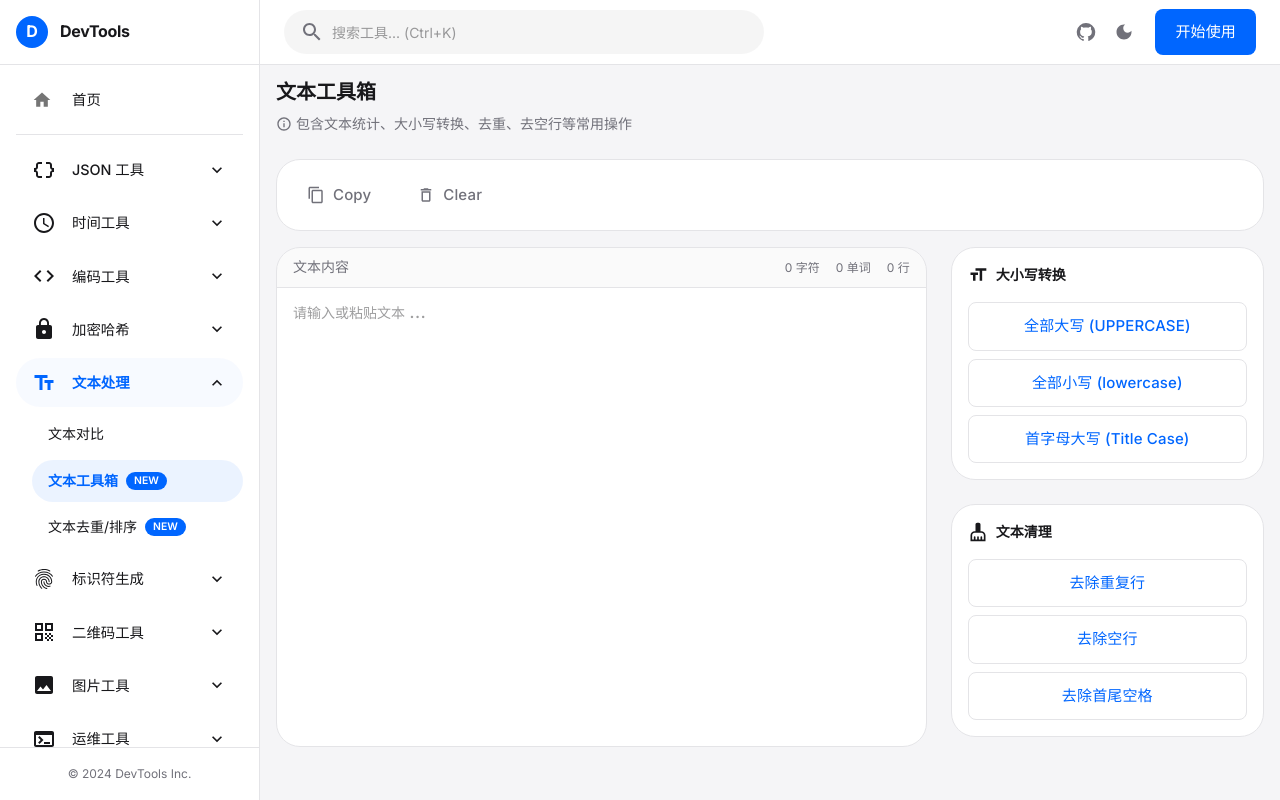
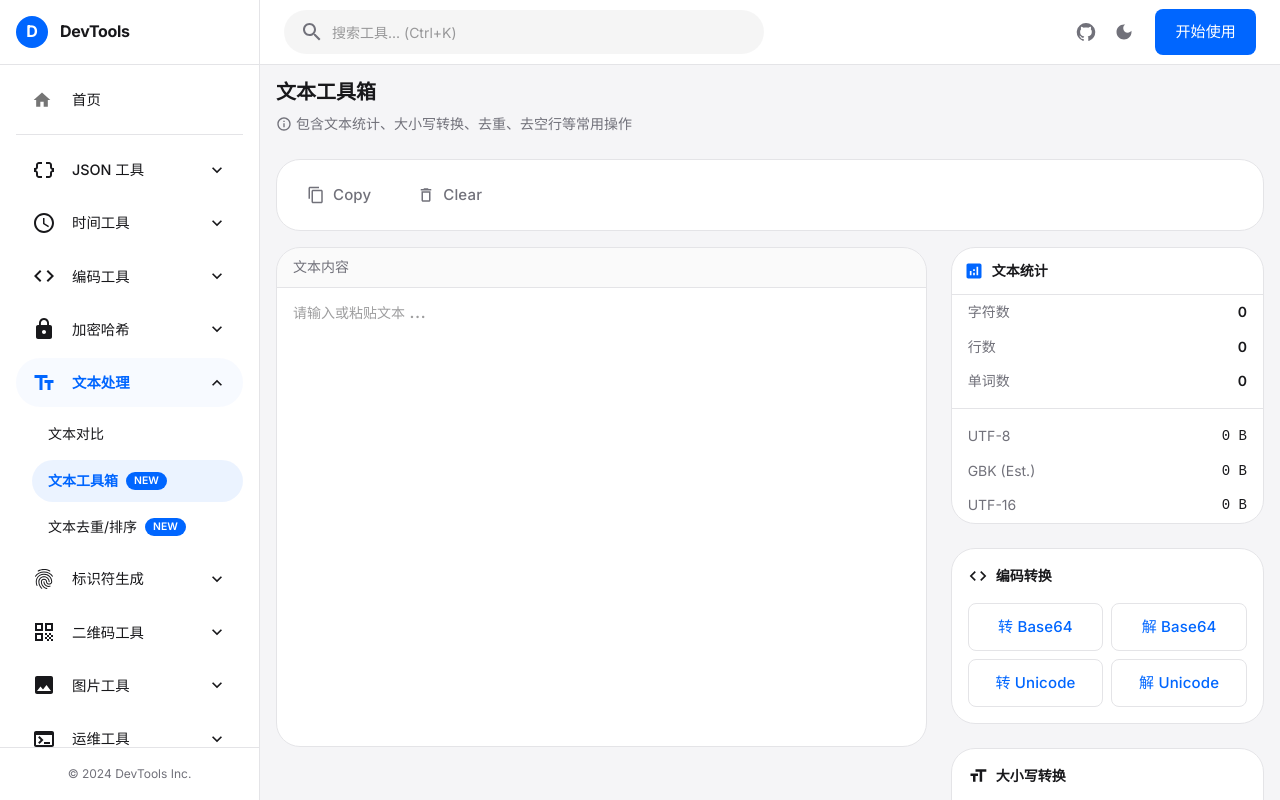
Before and after one commit to Code-suphub/tools_organization, a React (Vite) app: page /tools/text/toolkit in a window 1280 px wide. Shown: the top 800 px of the page. Built offline with nearby package versions, Linux system fonts and the light colour scheme.

Commit message:
feat(text-toolkit): 新增文本编码统计与转换功能

```diff
--- a/src/config/tools.js
+++ b/src/config/tools.js
@@ -420,7 +420,7 @@ export const tools = [
     {
         id: 'text-toolkit',
         name: '文本工具箱',
-        description: '文本统计、大小写转换、清理等',
+        description: '文本统计、编码转换/查看、大小写转换、清理等',
         category: 'text',
         path: '/tools/text/toolkit',
         icon: 'Build',
--- a/src/tools/text/TextToolkit.jsx
+++ b/src/tools/text/TextToolkit.jsx
@@ -13,7 +13,11 @@ import {
 import DeleteOutlineIcon from '@mui/icons-material/DeleteOutline';
 import ContentCopyIcon from '@mui/icons-material/ContentCopy';
 import FormatSizeIcon from '@mui/icons-material/FormatSize';
+
 import CleaningServicesIcon from '@mui/icons-material/CleaningServices';
+import CodeIcon from '@mui/icons-material/Code';
+import AnalyticsIcon from '@mui/icons-material/Analytics';
+import { Table, TableBody, TableCell, TableContainer, TableHead, TableRow } from '@mui/material';
 
 import ToolCard from '../../components/ToolCard';
 
@@ -33,11 +37,15 @@ function TextToolkit() {
      * 统计信息
      */
     const stats = useMemo(() => {
+        const str = input || '';
         return {
-            chars: input.length,
-            lines: input ? input.split(/\r\n|\r|\n/).length : 0,
-            words: input ? input.trim().split(/\s+/).length : 0,
-            bytes: new Blob([input]).size,
+            chars: str.length,
+            lines: str ? str.split(/\r\n|\r|\n/).length : 0,
+            words: str ? str.trim().split(/\s+/).length : 0,
+            bytesUtf8: new Blob([str]).size,
+            // GBK Approximation: ASCII=1, Others=2
+            bytesGbk: str.replace(/[^\x00-\xff]/g, "**").length,
+            bytesUtf16: str.length * 2,
         };
     }, [input]);
 
@@ -67,6 +75,50 @@ function TextToolkit() {
     const trimLines = () => transform(s => {
         return s.split(/\r\n|\r|\n/).map(line => line.trim()).join('\n');
     });
+
+    const toBase64 = () => {
+        try {
+            // Support UTF-8 strings
+            transform(s => window.btoa(unescape(encodeURIComponent(s))));
+        } catch (e) {
+            console.error(e);
+        }
+    };
+
+    const toHex = () => {
+        transform(s => {
+            let hex = '';
+            for (let i = 0; i < s.length; i++) {
+                hex += s.charCodeAt(i).toString(16).padStart(4, '0');
+            }
+            return hex;
+        });
+    };
+
+    const toUnicode = () => {
+        transform(s => {
+            return s.split('').map(c => {
+                const code = c.charCodeAt(0).toString(16).toUpperCase().padStart(4, '0');
+                return `\\u${code}`;
+            }).join('');
+        });
+    };
+
+    const decodeBase64 = () => {
+        try {
+            transform(s => decodeURIComponent(escape(window.atob(s))));
+        } catch (e) {
+            alert('无效的 Base64 字符串');
+        }
+    };
+
+    const decodeUnicode = () => {
+        try {
+            transform(s => JSON.parse(`"${s}"`));
+        } catch (e) {
+            alert('无效的 Unicode 转义序列');
+        }
+    };
 
     const clear = () => setInput('');
 
@@ -130,18 +182,8 @@ function TextToolkit() {
                             <Typography variant="body2" fontWeight={500} color="text.secondary">
                                 文本内容
                             </Typography>
-                            <Stack direction="row" spacing={2}>
-                                <Typography variant="caption" color="text.secondary">
-                                    {stats.chars} 字符
-                                </Typography>
-                                <Typography variant="caption" color="text.secondary">
-                                    {stats.words} 单词
-                                </Typography>
-                                <Typography variant="caption" color="text.secondary">
-                                    {stats.lines} 行
-                                </Typography>
-                            </Stack>
                         </Box>
+                        {/* 扩展统计信息展示 - 移除了顶部的简略统计，改为右侧详细展示 */}
                         <TextField
                             fullWidth
                             multiline
@@ -165,9 +207,100 @@ function TextToolkit() {
                     </Paper>
                 </Grid>
 
-                {/* 操作区域 */}
+                {/* 右侧统计和工具区域 */}
                 <Grid item xs={12} md={4}>
                     <Stack spacing={3}>
+                        {/* 详细统计 */}
+                        <Paper
+                            elevation={0}
+                            sx={{
+                                overflow: 'hidden',
+                                backgroundColor: theme.palette.background.paper,
+                                border: `1px solid ${theme.palette.divider}`,
+                                borderRadius: 2,
+                            }}
+                        >
+                            <Box sx={{ p: 1.5, borderBottom: `1px solid ${theme.palette.divider}`, display: 'flex', alignItems: 'center', gap: 1 }}>
+                                <AnalyticsIcon fontSize="small" color="primary" />
+                                <Typography variant="subtitle2" fontWeight={600}>
+                                    文本统计
+                                </Typography>
+                            </Box>
+                            <TableContainer>
+                                <Table size="small">
+                                    <TableBody>
+                                        <TableRow>
+                                            <TableCell sx={{ color: 'text.secondary', border: 0 }}>字符数</TableCell>
+                                            <TableCell align="right" sx={{ fontWeight: 600, border: 0 }}>{stats.chars}</TableCell>
+                                        </TableRow>
+                                        <TableRow>
+                                            <TableCell sx={{ color: 'text.secondary', border: 0 }}>行数</TableCell>
+                                            <TableCell align="right" sx={{ fontWeight: 600, border: 0 }}>{stats.lines}</TableCell>
+                                        </TableRow>
+                                        <TableRow>
+                                            <TableCell sx={{ color: 'text.secondary', border: 0, pb: 2 }}>单词数</TableCell>
+                                            <TableCell align="right" sx={{ fontWeight: 600, border: 0, pb: 2 }}>{stats.words}</TableCell>
+                                        </TableRow>
+                                        {/* 分割线 */}
+                                        <TableRow>
+                                            <TableCell colSpan={2} sx={{ p: 0, border: 0 }}>
+                                                <Divider />
+                                            </TableCell>
+                                        </TableRow>
+                                        <TableRow>
+                                            <TableCell sx={{ color: 'text.secondary', border: 0, pt: 2 }}>UTF-8</TableCell>
+                                            <TableCell align="right" sx={{ fontFamily: 'monospace', border: 0, pt: 2 }}>{stats.bytesUtf8} B</TableCell>
+                                        </TableRow>
+                                        <TableRow>
+                                            <TableCell sx={{ color: 'text.secondary', border: 0 }}>GBK (Est.)</TableCell>
+                                            <TableCell align="right" sx={{ fontFamily: 'monospace', border: 0 }}>{stats.bytesGbk} B</TableCell>
+                                        </TableRow>
+                                        <TableRow>
+                                            <TableCell sx={{ color: 'text.secondary', border: 0 }}>UTF-16</TableCell>
+                                            <TableCell align="right" sx={{ fontFamily: 'monospace', border: 0 }}>{stats.bytesUtf16} B</TableCell>
+                                        </TableRow>
+                                    </TableBody>
+                                </Table>
+                            </TableContainer>
+                        </Paper>
+
+                        {/* 编码转换 */}
+                        <Paper
+                            elevation={0}
+                            sx={{
+                                p: 2,
+                                backgroundColor: theme.palette.background.paper,
+                                border: `1px solid ${theme.palette.divider}`,
+                                borderRadius: 2,
+                            }}
+                        >
+                            <Typography variant="subtitle2" fontWeight={600} sx={{ mb: 2, display: 'flex', alignItems: 'center', gap: 1 }}>
+                                <CodeIcon fontSize="small" /> 编码转换
+                            </Typography>
+                            <Grid container spacing={1}>
+                                <Grid item xs={6}>
+                                    <Button variant="outlined" size="small" fullWidth onClick={toBase64}>
+                                        转 Base64
+                                    </Button>
+                                </Grid>
+                                <Grid item xs={6}>
+                                    <Button variant="outlined" size="small" fullWidth onClick={decodeBase64}>
+                                        解 Base64
+                                    </Button>
+                                </Grid>
+                                <Grid item xs={6}>
+                                    <Button variant="outlined" size="small" fullWidth onClick={toUnicode}>
+                                        转 Unicode
+                                    </Button>
+                                </Grid>
+                                <Grid item xs={6}>
+                                    <Button variant="outlined" size="small" fullWidth onClick={decodeUnicode}>
+                                        解 Unicode
+                                    </Button>
+                                </Grid>
+                            </Grid>
+                        </Paper>
+
                         {/* 转换操作 */}
                         <Paper
                             elevation={0}
@@ -221,8 +354,8 @@ function TextToolkit() {
                         </Paper>
                     </Stack>
                 </Grid>
-            </Grid>
-        </ToolCard>
+            </Grid >
+        </ToolCard >
     );
 }
 
```
